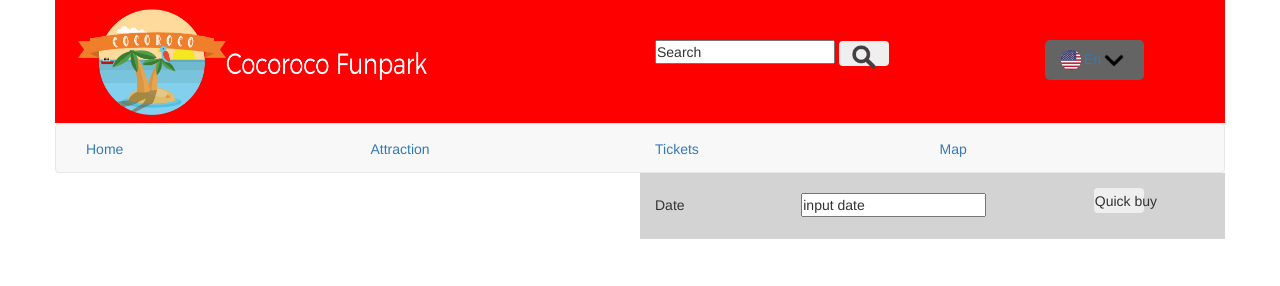
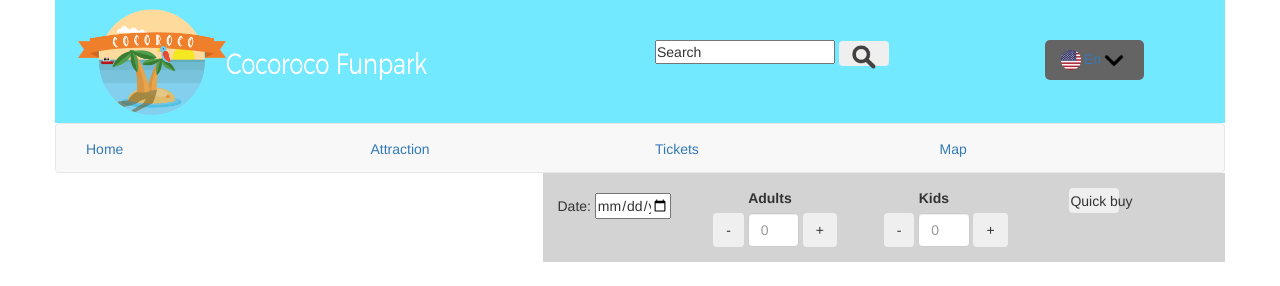
Before and after one commit to danecsvk/icp, a plain HTML site: page index.html in a window 1280 px wide. Shown: the top 286 px of the page. Drawn offline with nearby package versions, Linux system fonts and the light colour scheme.

Commit message:
Upravy quick buy zarovnanie do riadka

```diff
--- a/css/style.css
+++ b/css/style.css
@@ -4,7 +4,7 @@
 }
 
 #header>.container>.row {
-    background-color: red;
+    background-color: #73E9FF;
 }
 
 #content>.container>.row {
@@ -41,6 +41,18 @@
 .quick-buy-field {
     margin-right: 30px;
     margin-top: 5px;
+    width: 50%;
+    height: 50%;
+}
+
+.form-inline .form-control {
+    width: 30%;
+}
+
+.input-text {
+    text-align: center;
+    vertical-align: middle;
+    margin-left: 20px;
 }
 
 .float-to-right {
--- a/index.html
+++ b/index.html
@@ -67,14 +67,69 @@
 
     <section id="quick-buy">
         <div class="container">
+            <!--
             <div class="row">
-                <div class="col-xs-12 col-sm-8 col-md-6 col-lg-6 float-to-right">
-                    <div class="col-xs-3 col-sm-3 col-md-2 col-lg-3">
-                        <h5 class="floating-headling">Date</h5>
+                <div class="input-group col-4">
+                    <span class="input-group-btn">
+						<button class="btn btn-secondary" type="button">
+							Date:
+						</button>
+
+						<input type="date" class="form-control" placeholder="Date" aria-label="Date">
+					</span>
+                </div>
+
+            <div class="number-form col-3 form-inline">
+                <label class="col-1 col-form-label align-middle">Adults</label><br>
+                <div class="row">
+                    <button class="col-1 btn">-</button>
+                    <input type="number" class="form-control col-4" placeholder="0">
+                    <button class="col-1 btn">+</button>
+                </div>
+            </div>
+
+            <div class="number-form col-3 form-inline">
+                <label class="col-1 col-form-label">Kids:</label><br>
+                <div class="row">
+                    <button class="col-1 btn">-</button>
+                    <input type="number" class="form-control col-4" placeholder="0">
+                    <button class="col-1 btn">+</button>
+                </div>
+            </div>
+            <button class="col-2 btn">Buy!</button>
+        </div>
+        -->
+
+            <div class="row">
+                <div class="col-xs-12 col-sm-8 col-md-6 col-lg-7 float-to-right">
+                    <div class="col-xs-3 col-sm-3 col-md-6 col-lg-3">
+                        <div class="input-group">
+
+                            Date: <input class="quick-buy-field" type="date" value="input date">
+
+                        </div>
                     </div>
-                    <div class="col-xs-9 col-sm-5 col-md-6 col-lg-6">
-                        <input class="quick-buy-field" type="text" value="input date">
+                    <div class="col-lg-3">
+                        <div class="number-form form-inline">
+                            <label class="col-1 col-form-label input-text">Adults</label><br>
+                            <div class="row">
+                                <button class="btn">-</button>
+                                <input type="number" class="form-control input-number" placeholder="0">
+                                <button class="btn">+</button>
+                            </div>
+                        </div>
                     </div>
+                    <div class="col-lg-3">
+                        <div class="number-form form-inline">
+                            <label class="col-1 col-form-label input-text">Kids</label><br>
+                            <div class="row">
+                                <button class="btn">-</button>
+                                <input type="number" class="form-control input-number" placeholder="0">
+                                <button class="btn">+</button>
+                            </div>
+                        </div>
+                    </div>
+
                     <div class="col-xs-12 col-sm-3 col-md-4 col-lg-3">
                         <button type="button" class="btn btn-light">Quick buy</button>
                     </div>
```
